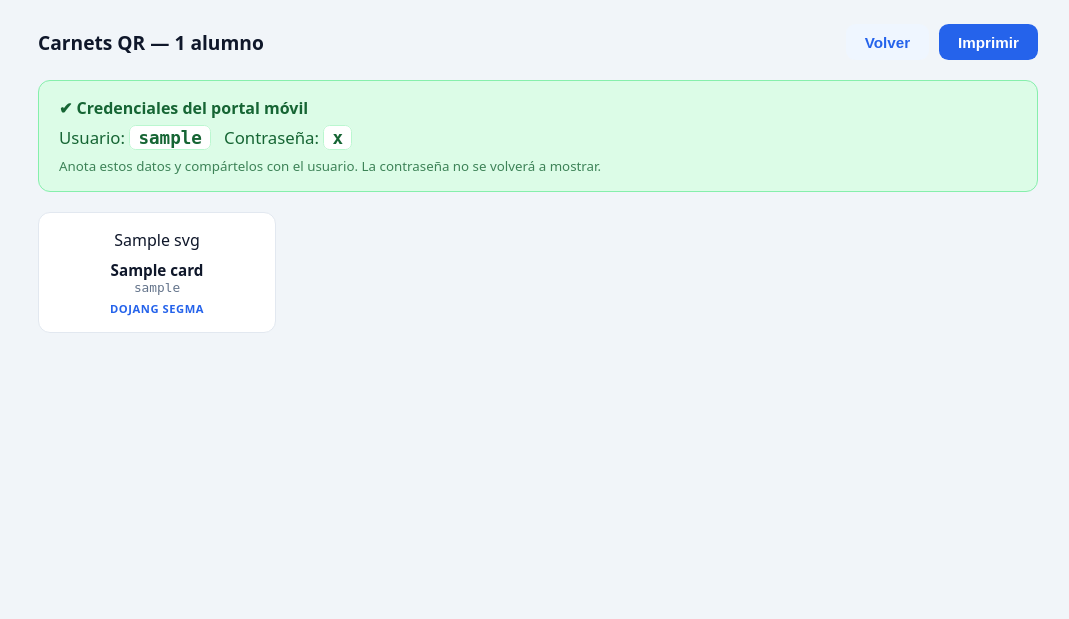
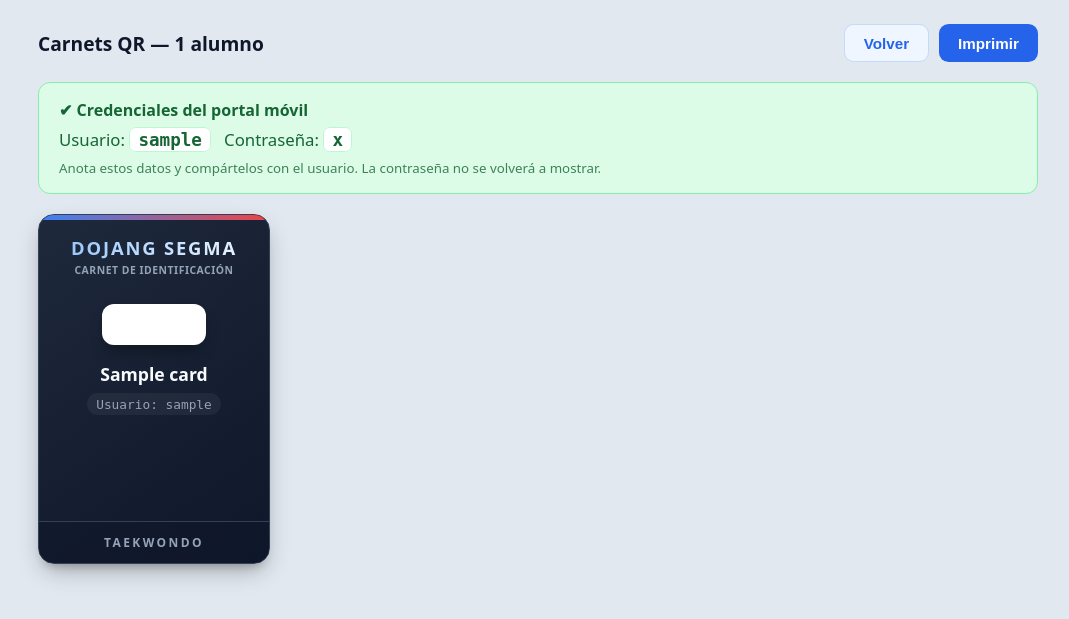
Before and after one commit to alemherb-sketch/Dojang, a Django app: template templates/admin/users/qr_cards.html in a window 1280 px wide. Shown: the top 619 px of the page, without its empty margins (102-1171 px from the left). Run offline with Django 5.2, Linux system fonts and the light colour scheme; the template is opened without the code that fills it: most values are stand-ins (such as "Sample title", 1, 10 or a date in 2020); some libraries are stand-ins or nearby versions.

Commit message:
Upgrade QR Card design to premium aesthetic

```diff
--- a/templates/admin/users/qr_cards.html
+++ b/templates/admin/users/qr_cards.html
@@ -8,7 +8,7 @@
         * { box-sizing: border-box; }
         body {
             font-family: system-ui, -apple-system, "Segoe UI", sans-serif;
-            margin: 0; padding: 1.5rem; background: #f1f5f9; color: #0f172a;
+            margin: 0; padding: 1.5rem; background: #e2e8f0; color: #0f172a;
         }
         .toolbar {
             max-width: 1000px; margin: 0 auto 1.25rem; display: flex;
@@ -20,22 +20,9 @@
             padding: .6rem 1.2rem; border-radius: .6rem; cursor: pointer; font-size: .95rem;
         }
         .toolbar button:hover { background: #1d4ed8; }
-        .grid {
-            max-width: 1000px; margin: 0 auto;
-            display: grid; grid-template-columns: repeat(auto-fill, minmax(210px, 1fr)); gap: 1rem;
-        }
-        .card {
-            background: #fff; border: 1px solid #e2e8f0; border-radius: .75rem;
-            padding: 1rem; text-align: center; break-inside: avoid;
-        }
-        .card .qr { display: flex; justify-content: center; }
-        .card .qr svg { width: 160px; height: 160px; }
-        .card .name { font-weight: 700; margin-top: .6rem; font-size: .95rem; }
-        .card .username { color: #64748b; font-size: .8rem; font-family: monospace; }
-        .card .brand { margin-top: .35rem; font-size: .7rem; letter-spacing: .05em; color: #2563eb; text-transform: uppercase; font-weight: 700; }
-        .empty { max-width: 1000px; margin: 0 auto; color: #64748b; }
         .toolbar .actions { display: flex; gap: .6rem; }
-        .toolbar .ghost { background: #eff6ff; color: #2563eb; }
+        .toolbar .ghost { background: #eff6ff; color: #2563eb; border: 1px solid #bfdbfe; }
+
         .creds {
             max-width: 1000px; margin: 0 auto 1.25rem; background: #dcfce7; border: 1px solid #86efac;
             border-radius: .75rem; padding: 1rem 1.25rem; color: #166534;
@@ -44,11 +31,118 @@
         .creds .pair { font-size: 1.05rem; }
         .creds code { background: #fff; border: 1px solid #bbf7d0; border-radius: .4rem; padding: .1rem .5rem; font-size: 1.1rem; font-weight: 700; }
         .creds small { display: block; margin-top: .5rem; opacity: .8; }
+
+        .grid {
+            max-width: 1000px; margin: 0 auto;
+            display: grid; grid-template-columns: repeat(auto-fill, minmax(220px, 1fr)); gap: 1.5rem;
+        }
+
+        /* Premium Card Design */
+        .card {
+            background: linear-gradient(145deg, #1e293b 0%, #0f172a 100%);
+            border: 1px solid #334155;
+            border-radius: 1rem;
+            overflow: hidden;
+            color: white;
+            box-shadow: 0 10px 25px -5px rgba(0, 0, 0, 0.3), 0 8px 10px -6px rgba(0, 0, 0, 0.2);
+            display: flex;
+            flex-direction: column;
+            height: 350px;
+            position: relative;
+            break-inside: avoid;
+        }
+        .card::before {
+            content: '';
+            position: absolute;
+            top: 0; left: 0; right: 0; height: 5px;
+            background: linear-gradient(90deg, #3b82f6, #ef4444);
+        }
+        .card-header {
+            text-align: center;
+            padding: 1.25rem 1rem 0.5rem;
+        }
+        .brand {
+            font-size: 1.15rem;
+            font-weight: 900;
+            letter-spacing: 0.1em;
+            text-transform: uppercase;
+            background: -webkit-linear-gradient(0deg, #93c5fd, #eff6ff);
+            -webkit-background-clip: text;
+            -webkit-text-fill-color: transparent;
+        }
+        .subtitle {
+            font-size: 0.65rem;
+            color: #94a3b8;
+            text-transform: uppercase;
+            letter-spacing: 0.05em;
+            margin-top: 0.2rem;
+            font-weight: 600;
+        }
+        .card-body {
+            flex: 1;
+            display: flex;
+            flex-direction: column;
+            align-items: center;
+            padding: 0 1rem;
+        }
+        .qr-container {
+            background: white;
+            padding: 0.6rem;
+            border-radius: 0.75rem;
+            box-shadow: 0 10px 15px -3px rgba(0, 0, 0, 0.3);
+            margin: 1.2rem 0;
+            transition: transform 0.2s;
+        }
+        .qr-container svg {
+            width: 140px;
+            height: 140px;
+            display: block;
+        }
+        .name {
+            font-weight: 700;
+            font-size: 1.1rem;
+            text-align: center;
+            line-height: 1.2;
+            color: #f8fafc;
+            width: 100%;
+            display: -webkit-box;
+            -webkit-line-clamp: 2;
+            -webkit-box-orient: vertical;
+            overflow: hidden;
+        }
+        .username {
+            color: #94a3b8;
+            font-size: 0.8rem;
+            font-family: monospace;
+            margin-top: 0.5rem;
+            background: rgba(255,255,255,0.05);
+            padding: 0.2rem 0.6rem;
+            border-radius: 1rem;
+        }
+        .card-footer {
+            background: rgba(15, 23, 42, 0.6);
+            padding: 0.75rem;
+            text-align: center;
+            font-size: 0.75rem;
+            font-weight: 700;
+            color: #94a3b8;
+            letter-spacing: 0.2em;
+            text-transform: uppercase;
+            border-top: 1px solid #334155;
+        }
+
+        .empty { max-width: 1000px; margin: 0 auto; color: #64748b; font-weight: 500;}
+
         @media print {
             body { background: #fff; padding: 0; }
-            .toolbar, .creds { display: none; }
-            .grid { max-width: none; gap: .5rem; }
-            .card { border-color: #cbd5e1; }
+            .toolbar, .creds { display: none !important; }
+            .grid { gap: 1rem; max-width: none; }
+            .card {
+                -webkit-print-color-adjust: exact !important;
+                print-color-adjust: exact !important;
+                page-break-inside: avoid;
+                break-inside: avoid;
+            }
         }
     </style>
 </head>
@@ -73,10 +167,20 @@
         <div class="grid">
             {% for card in cards %}
                 <div class="card">
-                    <div class="qr">{{ card.svg }}</div>
-                    <div class="name">{{ card.name }}</div>
-                    <div class="username">{{ card.username }}</div>
-                    <div class="brand">Dojang Segma</div>
+                    <div class="card-header">
+                        <div class="brand">Dojang Segma</div>
+                        <div class="subtitle">Carnet de Identificación</div>
+                    </div>
+                    <div class="card-body">
+                        <div class="qr-container">
+                            {{ card.svg }}
+                        </div>
+                        <div class="name">{{ card.name }}</div>
+                        <div class="username">Usuario: {{ card.username }}</div>
+                    </div>
+                    <div class="card-footer">
+                        Taekwondo
+                    </div>
                 </div>
             {% endfor %}
         </div>
```
